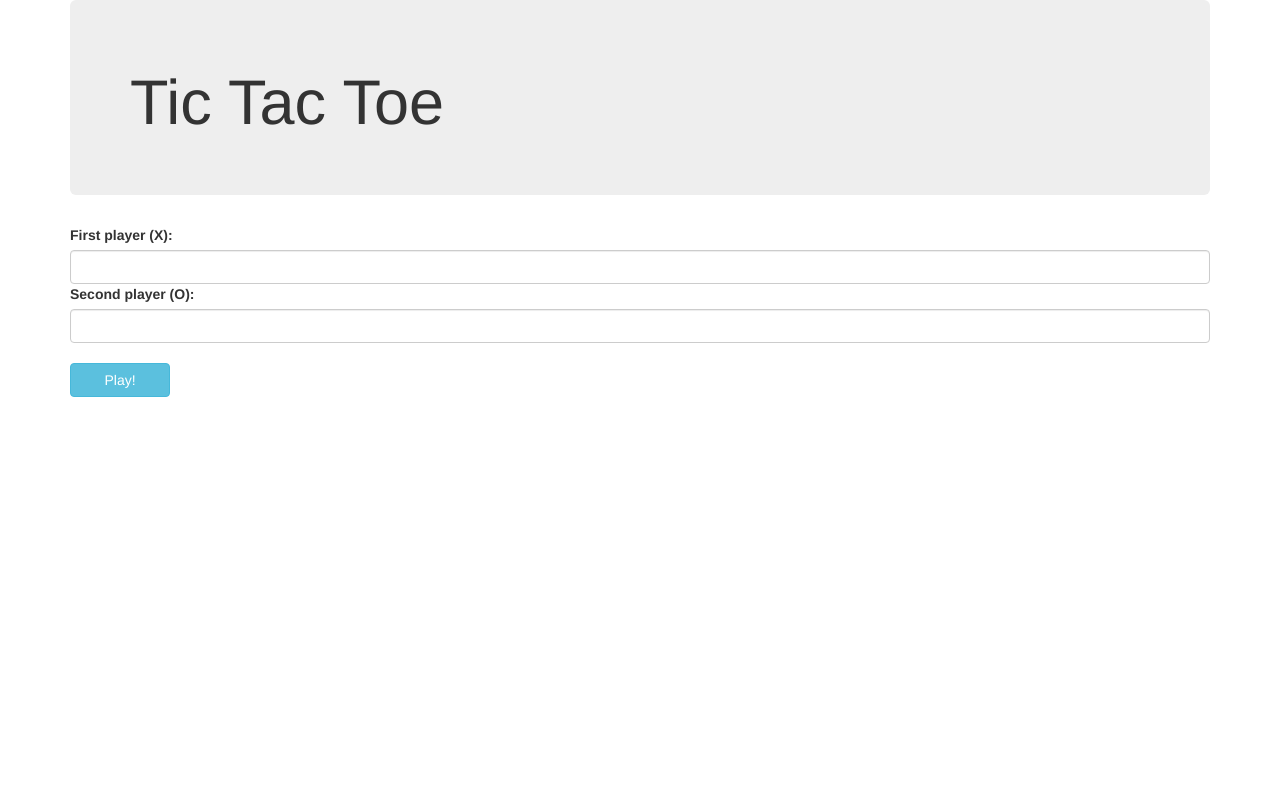
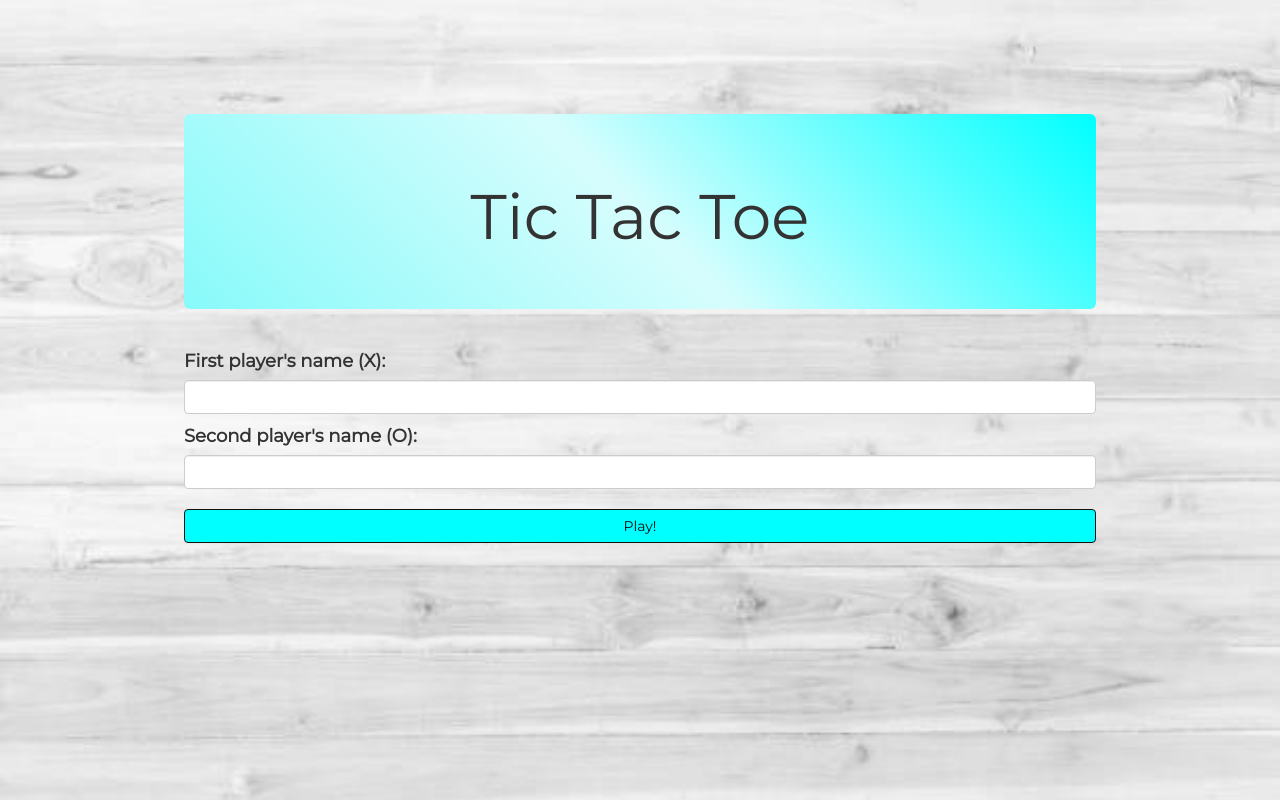
Before and after one commit to zakkreyshort/tictactoe, a plain HTML site: page index.html in a window 1280 px wide. Drawn offline with Linux system fonts and the light colour scheme.

Commit message:
update styles

```diff
--- a/css/styles.css
+++ b/css/styles.css
@@ -1,5 +1,18 @@
+body {
+  background: url(../img/background.jpg) no-repeat center center fixed;
+  -webkit-background-size: cover;
+  -moz-background-size: cover;
+  -o-background-size: cover;
+  background-size: cover;
+  font-family: 'Montserrat', sans-serif;
+}
+
 table#game {
-  margin-top: 20px;
+  margin-top: 40px;
+}
+
+.names {
+  margin-top: 10%;
 }
 
 .names h2 {
@@ -7,9 +20,13 @@ table#game {
 }
 
 a {
-  font-size: x-large;
+  font-size: xx-large;
   text-align: center;
+  font-weight: bold;
   margin-top: 20px;
+  background: -webkit-linear-gradient(rgb(12, 239, 255), rgb(3, 61, 252));
+  -webkit-background-clip: text;
+  -webkit-text-fill-color: transparent;
 }
 
 table#game, .names, a {
@@ -22,13 +39,63 @@ tr {
 
 td {
   width: 250px;
-  border: 1px solid black;
   font-size: xx-large;
   text-align: center;
 }
 
-button {
-  width: 100px;
+td#a, td#b, td#d, td#e {
+  border-bottom: 3px solid black;
+  border-right: 3px solid black;
+}
+
+td#c, td#f {
+  border-bottom: 3px solid black;
+}
+
+td#g, td#h {
+  border-right: 3px solid black;
+}
+
+button.btn {
+  width: 100%;
   margin-top: 20px;
   margin-bottom: 20px;
+  border: 1px solid #111111;
+  background-color: #00FFFF;
+  color: #111111;
 }
+
+button.btn:hover {
+  width: 100%;
+  margin-top: 20px;
+  margin-bottom: 20px;
+  border: 1px solid #00FFFF;
+  background-color: #111111;
+  color: #00FFFF;
+}
+
+.jumbotron {
+  text-align: center;
+  margin-top: 10%;
+  background-image: linear-gradient(45deg,rgb(136, 250, 250), rgb(215, 253, 253), #00FFFF);
+  margin-left: 10%;
+  margin-right: 10%;
+}
+
+label {
+  font-size: large;
+  margin-top: 10px;
+}
+
+h2#name1 {
+  margin-left: 20px;
+}
+
+h2#winner {
+  margin-right: 20px;
+}
+
+form {
+  padding-left: 10%;
+  padding-right: 10%;
+}
--- a/index.html
+++ b/index.html
@@ -2,6 +2,7 @@
 <html lang="en">
 <head>
   <link rel="stylesheet" href="css/bootstrap.css" type="text/css">
+  <link href="https://fonts.googleapis.com/css?family=Montserrat&display=swap" rel="stylesheet">
   <link rel="stylesheet" href="css/styles.css" type="text/css">
   <script src="js/jquery-3.4.1.js"></script>
   <script src="js/scripts.js"></script>
@@ -14,11 +15,11 @@
     </div>
 
     <form>
-      <label for="name1">First player (X):</label>
+      <label for="name1">First player's name (X):</label>
       <input type="text" class="form-control" id="name1">
-      <label for="name2">Second player (O):</label>
+      <label for="name2">Second player's name (O):</label>
       <input type="text" class="form-control" id="name2">
-      <button type="submit" class="btn btn-info">Play!</button>
+      <button type="submit" class="btn">Play!</button>
     </form>
 
     <div class="names">
--- a/js/scripts.js
+++ b/js/scripts.js
@@ -40,6 +40,7 @@ $(document).ready(function(){
     var player1 = new Player($("input#name1").val(), "X");
     var player2 = new Player($("input#name2").val(), "O");
     $("form").hide();
+    $(".jumbotron").hide();
     $("table#game").show();
     $(".names").show();
 
```
Also changed, not shown: img/background.jpg (added).
